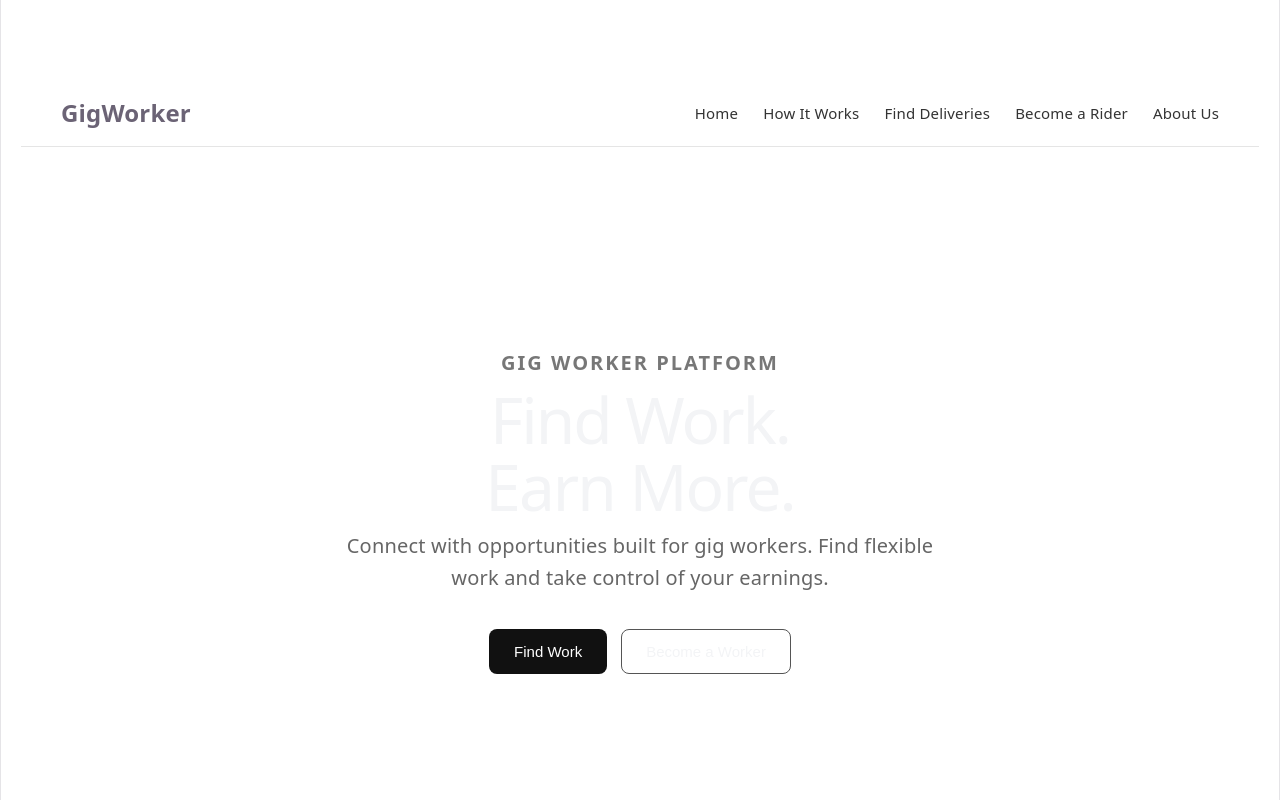
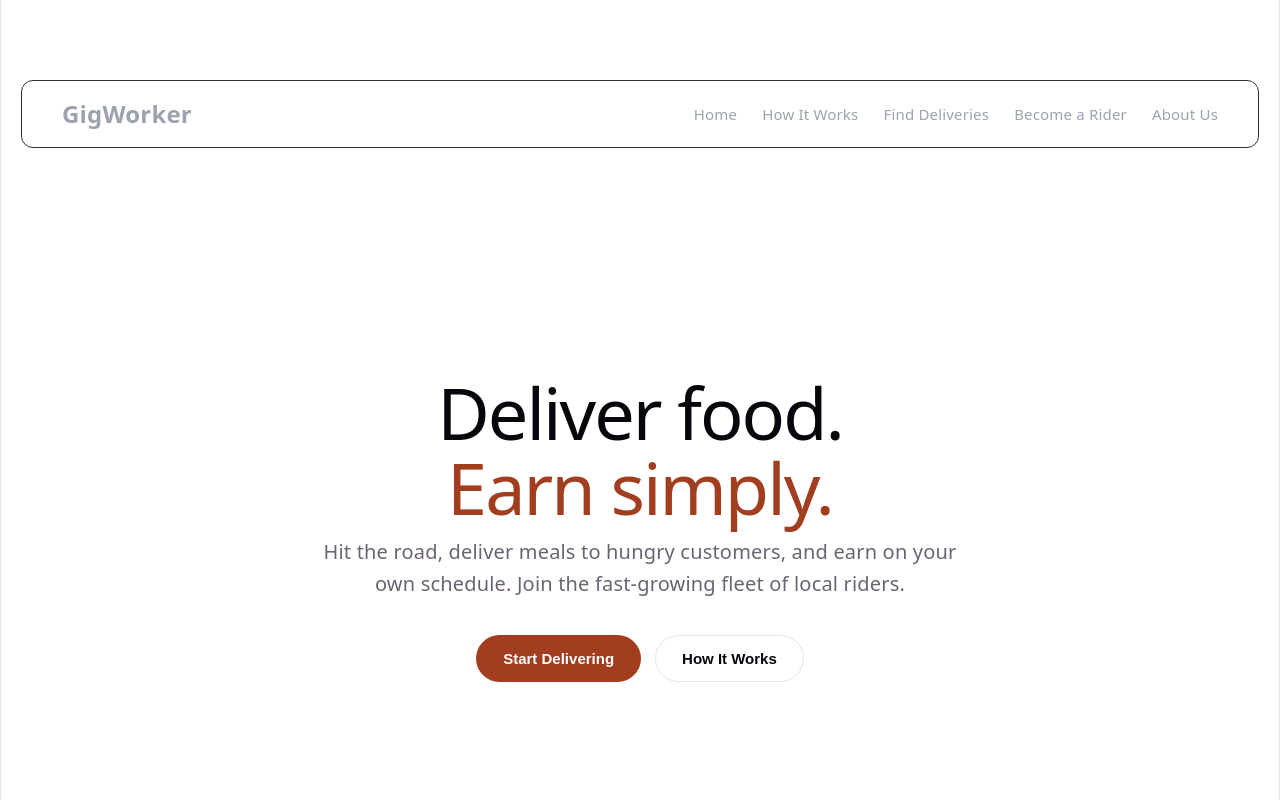
Before and after one commit to ShubhamMali-tech/Gig-Worker, a React (Vite) app: page / in a window 1280 px wide. Shown: the top 800 px of the page. Built offline with nearby package versions, Linux system fonts and the light colour scheme.

Commit message:
changes in hero section and navbar

```diff
--- a/src/components/Hero.css
+++ b/src/components/Hero.css
@@ -5,40 +5,36 @@
   align-items: center;
   justify-content: center;
 
-  padding: 80px 20px;
+  padding: 100px 20px;
 }
 
 .hero-content {
-  max-width: 750px;
+  max-width: 850px;
   text-align: center;
-}
-
-.hero-label {
-  margin-bottom: 20px;
-
-  font-size: 13px;
-  font-weight: 600;
-  letter-spacing: 2px;
-  color: #777;
 }
 
 .hero h1 {
   margin: 0;
 
-  font-size: 64px;
+  font-size: 72px;
   line-height: 1.05;
   letter-spacing: -2px;
 
-  color: #f3f4f6;
+  color: var(--text-h);
+}
+
+.hero h1 span {
+  color: #a33d20;
 }
 
 .hero-description {
-  max-width: 600px;
-  margin: 25px auto 0;
+  max-width: 650px;
+  margin: 28px auto 0;
 
   font-size: 18px;
   line-height: 1.6;
-  color: #666;
+
+  color: var(--text);
 }
 
 .hero-buttons {
@@ -50,13 +46,13 @@
 }
 
 .hero-buttons button {
-  padding: 13px 24px;
+  padding: 14px 26px;
 
-  border-radius: 8px;
+  border-radius: 999px;
   border: 1px solid transparent;
 
   font-size: 15px;
-  font-weight: 500;
+  font-weight: 600;
 
   cursor: pointer;
 
@@ -67,14 +63,14 @@
 }
 
 .primary-button {
-  background: #111;
-  color: white;
+  background: #a33d20;
+  color: #ffffff;
 }
 
 .secondary-button {
   background: transparent;
-  color: #f3f4f6;
-  border-color: #555 !important;
+  color: var(--text-h);
+  border-color: var(--border) !important;
 }
 
 .hero-buttons button:hover {
@@ -82,21 +78,21 @@
 }
 
 .primary-button:hover {
-  background: #333;
+  background: #8f341b;
 }
 
 .secondary-button:hover {
-  background: #2a2a2a;
+  background: var(--accent-bg);
 }
 
 @media (max-width: 768px) {
   .hero {
     min-height: 60vh;
-    padding: 60px 20px;
+    padding: 70px 20px;
   }
 
   .hero h1 {
-    font-size: 44px;
+    font-size: 46px;
     letter-spacing: -1px;
   }
 
--- a/src/components/Hero.tsx
+++ b/src/components/Hero.tsx
@@ -4,24 +4,24 @@ function Hero() {
   return (
     <section className="hero">
       <div className="hero-content">
-        <p className="hero-label">GIG WORKER PLATFORM</p>
-
         <h1>
-          Find Work.
+          Deliver food.
           <br />
-          Earn More.
+          <span>Earn simply.</span>
         </h1>
 
         <p className="hero-description">
-          Connect with opportunities built for gig workers.
-          Find flexible work and take control of your earnings.
+          Hit the road, deliver meals to hungry customers, and earn on your
+          own schedule. Join the fast-growing fleet of local riders.
         </p>
 
         <div className="hero-buttons">
-          <button className="primary-button">Find Work</button>
+          <button className="primary-button">
+            Start Delivering
+          </button>
 
           <button className="secondary-button">
-            Become a Worker
+            How It Works
           </button>
         </div>
       </div>
--- a/src/components/Navbar.css
+++ b/src/components/Navbar.css
@@ -5,12 +5,16 @@ nav {
 
   padding: 20px 40px;
 
-  background-color: white;
-  border-bottom: 1px solid #e5e5e5;
+  background: transparent;
+  border: 1px solid #2e303a;
+  border-radius: 12px;
+
+  box-sizing: border-box;
 }
 
 nav strong {
   font-size: 24px;
+  color: #9ca3af;
 }
 
 nav div {
@@ -20,11 +24,12 @@ nav div {
 }
 
 nav a {
-  color: #333;
+  color: #9ca3af;
   text-decoration: none;
   font-size: 15px;
+  transition: color 0.2s ease;
 }
 
 nav a:hover {
-  color: #666;
+  color: #f3f4f6;
 }
--- a/src/index.css
+++ b/src/index.css
@@ -8,8 +8,10 @@
   --accent-bg: rgba(170, 59, 255, 0.1);
   --accent-border: rgba(170, 59, 255, 0.5);
   --social-bg: rgba(244, 243, 236, 0.5);
+
   --shadow:
-    rgba(0, 0, 0, 0.1) 0 10px 15px -3px, rgba(0, 0, 0, 0.05) 0 4px 6px -2px;
+    rgba(0, 0, 0, 0.1) 0 10px 15px -3px,
+    rgba(0, 0, 0, 0.05) 0 4px 6px -2px;
 
   --sans: system-ui, 'Segoe UI', Roboto, sans-serif;
   --heading: system-ui, 'Segoe UI', Roboto, sans-serif;
@@ -17,9 +19,11 @@
 
   font: 18px/145% var(--sans);
   letter-spacing: 0.18px;
+
   color-scheme: light dark;
   color: var(--text);
   background: var(--bg);
+
   font-synthesis: none;
   text-rendering: optimizeLegibility;
   -webkit-font-smoothing: antialiased;
@@ -41,24 +45,25 @@
     --accent-bg: rgba(192, 132, 252, 0.15);
     --accent-border: rgba(192, 132, 252, 0.5);
     --social-bg: rgba(47, 48, 58, 0.5);
+
     --shadow:
-      rgba(0, 0, 0, 0.4) 0 10px 15px -3px, rgba(0, 0, 0, 0.25) 0 4px 6px -2px;
-  }
-
-  #social .button-icon {
-    filter: invert(1) brightness(2);
+      rgba(0, 0, 0, 0.4) 0 10px 15px -3px,
+      rgba(0, 0, 0, 0.25) 0 4px 6px -2px;
   }
 }
 
 #root {
   width: 100%;
   max-width: 100%;
+  min-height: 100svh;
+
   margin: 0 auto;
-  text-align: center;
+
   border-inline: 1px solid var(--border);
-  min-height: 100svh;
+
   display: flex;
   flex-direction: column;
+
   box-sizing: border-box;
 }
 
@@ -77,33 +82,34 @@ h1 {
   font-size: 56px;
   letter-spacing: -1.68px;
   margin: 32px 0;
+
   @media (max-width: 1024px) {
     font-size: 36px;
     margin: 20px 0;
   }
 }
+
 h2 {
   font-size: 24px;
   line-height: 118%;
   letter-spacing: -0.24px;
   margin: 0 0 8px;
+
   @media (max-width: 1024px) {
     font-size: 20px;
   }
 }
+
 p {
   margin: 0;
 }
 
-code,
-.counter {
+code {
   font-family: var(--mono);
   display: inline-flex;
   border-radius: 4px;
   color: var(--text-h);
-}
 
-code {
   font-size: 15px;
   line-height: 135%;
   padding: 4px 8px;
```
Also changed, not shown: src/components/HowItWorks.css (added, +54 -0 lines), src/components/HowItWorks.tsx (added, +43 -0 lines).
